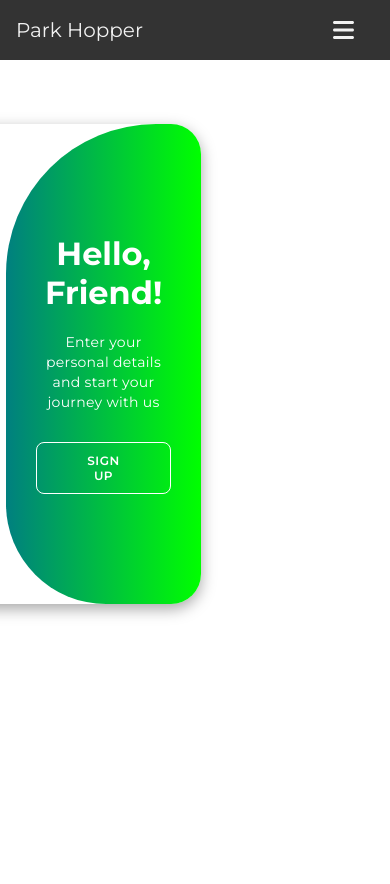
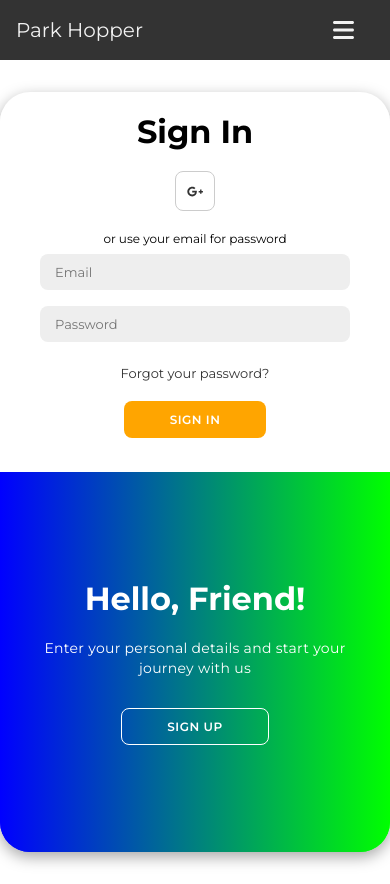
Before and after one commit to DiegoRojo99/park-hopper-frontend, a React (Create React App) app: page /login in a window 390 px wide. Before the commit the page ends 844 px from the top, so only its background shows below. Built offline with nearby package versions, Linux system fonts and the light colour scheme; no server answers.

Commit message:
Mobile responsive login form

```diff
--- a/src/components/login/LoginRegister.css
+++ b/src/components/login/LoginRegister.css
@@ -1,48 +1,50 @@
 @import url('https://fonts.googleapis.com/css2?family=Montserrat:wght@300;400;500;600;700&display=swap');
 
-.login-page{
-  height: 100%;
-  margin: 64px auto;
-}
-
-*{
+* {
   margin: 0;
   padding: 0;
   box-sizing: border-box;
   font-family: 'Montserrat', sans-serif;
 }
 
-.login-container{
+.login-page {
+  height: 100%;
+  margin: 32px auto;
+}
+
+.login-container {
   background-color: #fff;
   border-radius: 30px;
   box-shadow: 0 5px 15px rgba(0, 0, 0, 0.35);
   position: relative;
   overflow: hidden;
   width: 768px;
-  margin: 0 calc(50% - 384px);
+  margin: 0 auto;
   max-width: 100%;
   min-height: 480px;
+  display: flex;
+  flex-direction: row;
 }
 
-.login-container p{
+.login-container p {
   font-size: 14px;
   line-height: 20px;
   letter-spacing: 0.3px;
   margin: 20px 0;
 }
 
-.login-container span{
+.login-container span {
   font-size: 12px;
 }
 
-.login-container a{
+.login-container a {
   color: #333;
   font-size: 13px;
   text-decoration: none;
   margin: 15px 0 10px;
 }
 
-.login-container button{
+.login-container button {
   background-color: orange;
   color: #fff;
   font-size: 12px;
@@ -56,12 +58,12 @@
   cursor: pointer;
 }
 
-.login-container button.hidden{
+.login-container button.hidden {
   background-color: transparent;
   border-color: #fff;
 }
 
-.login-container form{
+.login-container form {
   background-color: #fff;
   display: flex;
   align-items: center;
@@ -69,9 +71,10 @@
   flex-direction: column;
   padding: 0 40px;
   height: 100%;
+  width: 100%;
 }
 
-.login-container input{
+.login-container input {
   background-color: #eee;
   border: none;
   margin: 8px 0;
@@ -82,53 +85,53 @@
   outline: none;
 }
 
-.form-container{
+.form-container {
   position: absolute;
   top: 0;
   height: 100%;
+  width: 50%;
   transition: all 0.6s ease-in-out;
+  overflow: visible;
 }
 
-.sign-in{
+.sign-in {
   left: 0;
-  width: 50%;
   z-index: 2;
 }
 
-.login-container.active .sign-in{
+.login-container.active .sign-in {
   transform: translateX(100%);
 }
 
-.sign-up{
+.sign-up {
   left: 0;
-  width: 50%;
   opacity: 0;
   z-index: 1;
 }
 
-.login-container.active .sign-up{
+.login-container.active .sign-up {
   transform: translateX(100%);
   opacity: 1;
   z-index: 5;
   animation: move 0.6s;
 }
 
-@keyframes move{
-  0%, 49.99%{
+@keyframes move {
+  0%, 49.99% {
     opacity: 0;
     z-index: 1;
   }
-  50%, 100%{
+  50%, 100% {
     opacity: 1;
     z-index: 5;
   }
 }
 
-.social-icons{
+.social-icons {
   margin: 20px 0;
 }
 
-.social-icons a{
+.social-icons a {
   border: 1px solid #ccc;
   border-radius: 20%;
   display: inline-flex;
@@ -139,7 +142,7 @@
   height: 40px;
 }
 
-.toggle-container{
+.toggle-container {
   position: absolute;
   top: 0;
   left: 50%;
@@ -149,31 +152,30 @@
   transition: all 0.6s ease-in-out;
   border-radius: 150px 0 0 100px;
   z-index: 1000;
+  background: linear-gradient(to right, #00f, #0f0); /* Ensure the background stays visible */
 }
 
-.login-container.active .toggle-container{
+.login-container.active .toggle-container {
   transform: translateX(-100%);
   border-radius: 0 150px 100px 0;
 }
 
-.toggle{
-  background-color: #0f0;
+.toggle {
   height: 100%;
   background: linear-gradient(to right, #00f, #0f0);
   color: #fff;
   position: relative;
   left: -100%;
-  height: 100%;
   width: 200%;
   transform: translateX(0);
   transition: all 0.6s ease-in-out;
 }
 
-.login-container.active .toggle{
+.login-container.active .toggle {
   transform: translateX(50%);
 }
 
-.toggle-panel{
+.toggle-panel {
   position: absolute;
   width: 50%;
   height: 100%;
@@ -184,23 +186,83 @@
   padding: 0 30px;
   text-align: center;
   top: 0;
-  transform: translateX(0);
   transition: all 0.6s ease-in-out;
 }
 
-.toggle-left{
+.toggle-left {
   transform: translateX(-200%);
 }
 
-.login-container.active .toggle-left{
+.login-container.active .toggle-left {
   transform: translateX(0);
 }
 
-.toggle-right{
+.toggle-right {
   right: 0;
   transform: translateX(0);
 }
 
-.login-container.active .toggle-right{
+.login-container.active .toggle-right {
   transform: translateX(200%);
 }
+
+/* Media Queries for Responsive Design */
+@media screen and (max-width: 768px) {
+  .login-container {
+    flex-direction: column;
+    width: 100%;
+    min-height: 760px;
+    margin: 0;
+  }
+
+  .login-container form{
+    margin: 20px 0;
+    height: fit-content;
+  }
+
+  .toggle-container {
+    left: 0;
+    top: 50%;
+    width: 100%;
+    height: 50%;
+    background: linear-gradient(to right, #00f, #0f0);
+    border-radius: 0;
+  }
+
+  .login-container.active .toggle-container {
+    transform: translateY(-100%);
+    border-radius: 0;
+  }
+
+  .toggle {
+    left: 0;
+    width: 100%;
+    height: 200%;
+    transform: translateY(0);
+  }
+
+  .login-container.active .toggle {
+    transform: translateY(0%);
+  }
+
+  .toggle-panel {
+    width: 100%;
+    height: 50%;
+    padding: 20px;
+  }
+
+  .form-container {
+    width: 100%;
+    height: 100%;
+  }
+
+  .sign-in, .sign-up {
+    width: 100%;
+    height: 51%;
+  }
+
+  .login-container.active .sign-in,
+  .login-container.active .sign-up {
+    transform: translateY(100%);
+  }
+}
```
